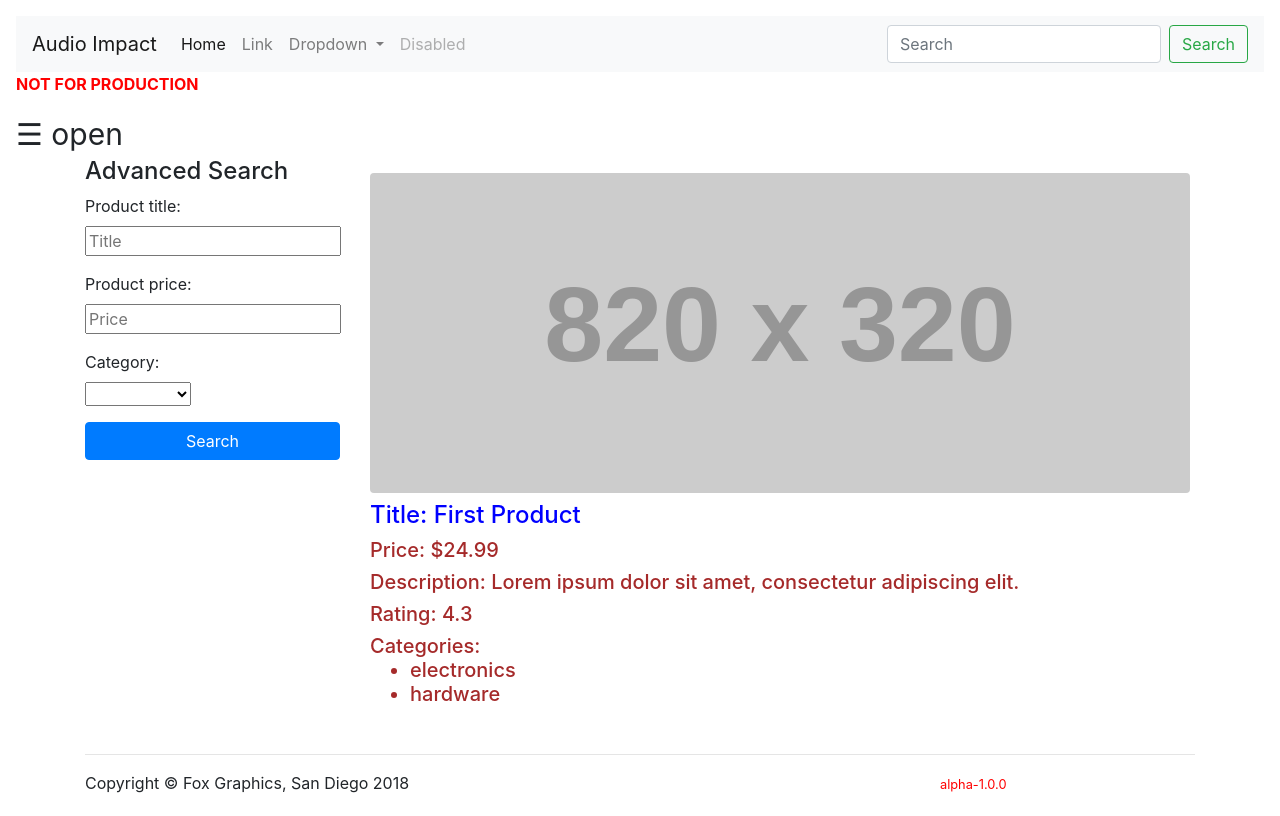
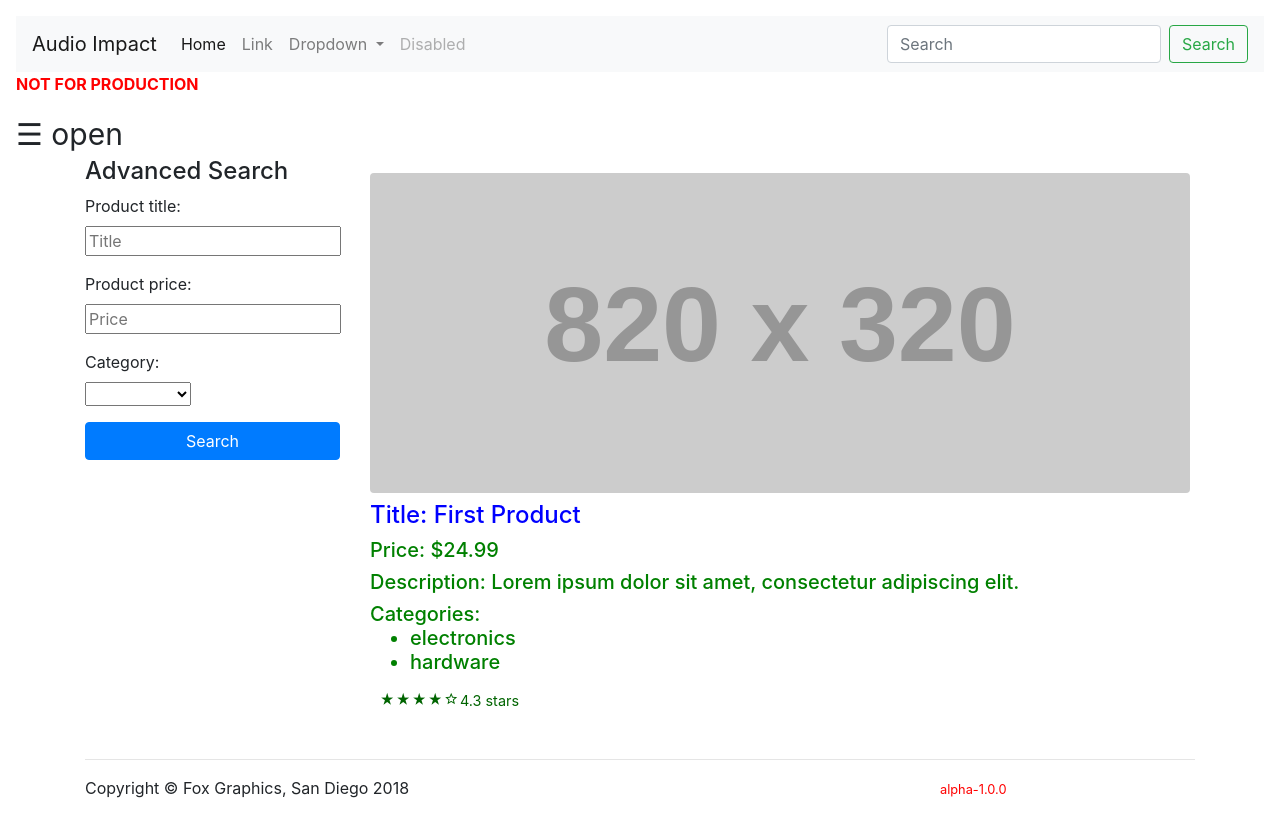
Before and after one commit to FoxGeoff/AudioForms, an Angular app: page /products/0 in a window 1280 px wide. Built offline with nearby package versions, Linux system fonts and the light colour scheme.

Commit message:
Add Stars

```diff
--- a/package.json
+++ b/package.json
@@ -23,6 +23,7 @@
     "bootstrap": "^4.1.3",
     "core-js": "^2.5.4",
     "jquery": "^3.3.1",
+    "material-design-icons": "^3.0.1",
     "popper.js": "^1.14.3",
     "rxjs": "^6.0.0",
     "zone.js": "^0.8.26"
--- a/src/app/product-detail/product-detail.component.css
+++ b/src/app/product-detail/product-detail.component.css
@@ -7,5 +7,11 @@ figure {
   }
 
   h5 {
-    color: brown;
+    color: green;
   }
+
+  .ratings {
+    color: darkgreen;
+    padding-left: 10px;
+    padding-right: 10px;
+  }
--- a/src/app/product-detail/product-detail.component.html
+++ b/src/app/product-detail/product-detail.component.html
@@ -4,12 +4,19 @@
     <h4>Title: {{product.title}}</h4>
     <h5>Price: {{product.price | currency}}</h5>
     <h5> Description: {{product.description}}</h5>
-      <h5> Rating: {{product.rating}}</h5>
     <h5>Categories:
       <ul>
         <li *ngFor="let category of product.categories">
           {{category}}
         </li>
-      </ul></h5>
+      </ul>
+    </h5>
+
+    <div class="ratings">
+      <p>
+        <app-stars [rating]="product.rating"></app-stars>
+      </p>
+    </div>
+
   </figcaption>
 </figure>
--- a/src/app/product-item/product-item.component.css
+++ b/src/app/product-item/product-item.component.css
@@ -4,3 +4,7 @@ figure {
     margin-left: 5px;
     margin-right: 5px;
   }
+
+  .ratings {
+    color: darkred;
+}
--- a/src/app/product-item/product-item.component.html
+++ b/src/app/product-item/product-item.component.html
@@ -1,9 +1,13 @@
 <figure class="figure">
   <img src="http://placehold.it/320x150" class="figure-img img-fluid rounded">
   <figcaption class="figure-caption">
-      <h5><a [routerLink]="['/products', product.id]">{{product.title}}</a>
+    <h5>
+      <a [routerLink]="['/products', product.id]">{{product.title}}</a>
       <span>{{product.price | currency}}</span>
     </h5>
     <p>{{product.shortDescription}}</p>
   </figcaption>
+  <div class="ratings">
+      <app-stars [rating]="product.rating"></app-stars>
+    </div>
 </figure>
--- a/src/app/stars/stars.component.css
+++ b/src/app/stars/stars.component.css
@@ -0,0 +1,10 @@
+:host {
+    display: block;
+  }
+
+  .material-icons {
+    display: inline-block;
+    font-size: inherit;
+    height: 16px;
+    width: 16px;
+  }
--- a/src/app/stars/stars.component.html
+++ b/src/app/stars/stars.component.html
@@ -1,3 +1,6 @@
 <p>
-  stars works!
+  <span *ngFor="let isEmpty of stars" class="material-icons">
+    {{ isEmpty ? 'star_border' : 'star_rate' }}
+  </span>
+  <span>{{ rating }} stars</span>
 </p>
--- a/src/app/stars/stars.component.ts
+++ b/src/app/stars/stars.component.ts
@@ -1,4 +1,4 @@
-import { Component, OnInit } from '@angular/core';
+import { Component, OnInit, Input } from '@angular/core';
 
 @Component({
   selector: 'app-stars',
@@ -6,10 +6,16 @@ import { Component, OnInit } from '@angular/core';
   styleUrls: ['./stars.component.css']
 })
 export class StarsComponent implements OnInit {
+  @Input() count = 5;
+  @Input() rating = 0;
+  stars: boolean[] = [];
 
   constructor() { }
 
   ngOnInit() {
+    for (let i = 1; i <= this.count; i++) {
+
+      this.stars.push(i > this.rating); // push true or false
+    }
   }
-
 }
--- a/src/styles.css
+++ b/src/styles.css
@@ -1,3 +1,5 @@
+@import "../node_modules/material-design-icons/iconfont/material-icons.css";
+
 body {
     font-family: "Lato", sans-serif;
 }
```
Also changed, not shown: 2 other files (tests, documents, lock files or other folders). Lines whose indentation alone changed are shown as unchanged.
